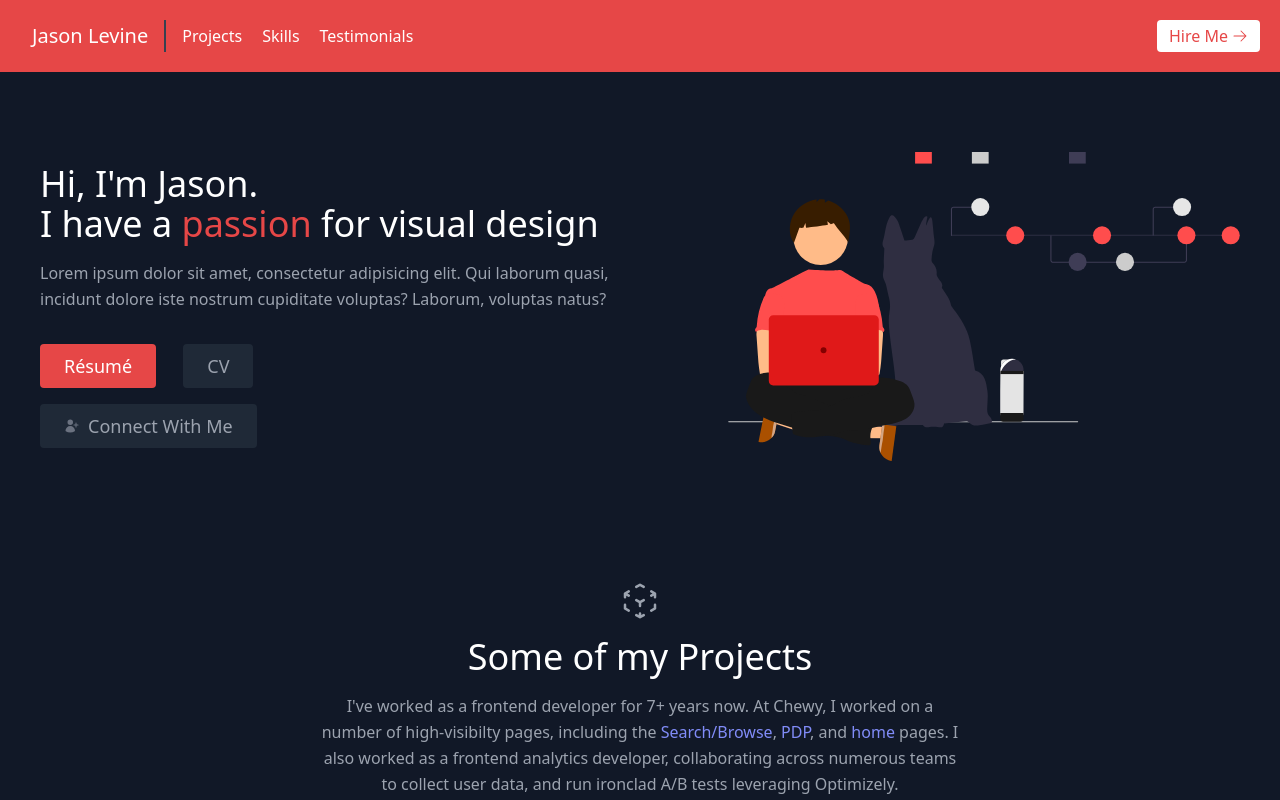
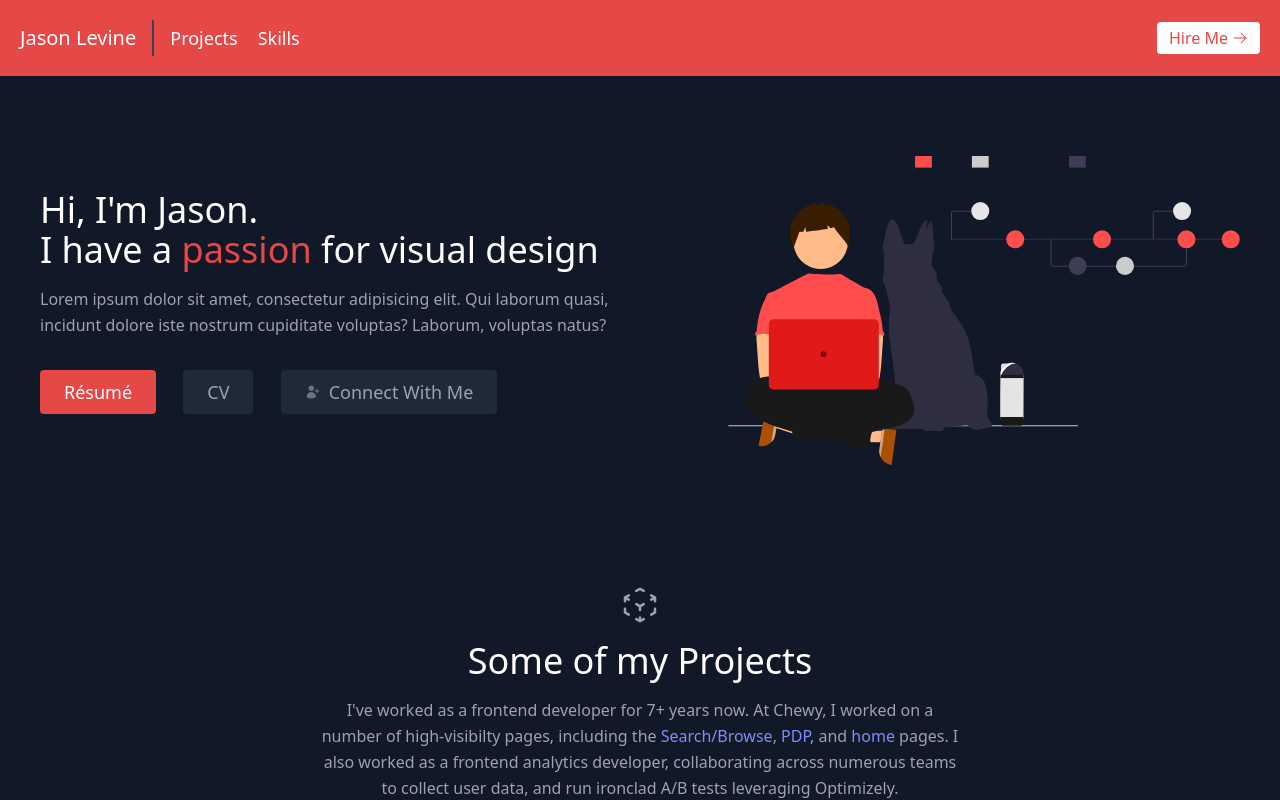
Before and after one commit to JsonLevine/jason-portfolio, a React (Create React App) app: page / in a window 1280 px wide. Shown: the top 800 px of the page. Built offline with nearby package versions, Linux system fonts and the light colour scheme; the HTML template or start-up script is replaced by a standard one.

Commit message:
About fixes, remove burger menu

```diff
--- a/package.json
+++ b/package.json
@@ -8,6 +8,7 @@
     "@testing-library/react": "^13.4.0",
     "@testing-library/user-event": "^13.5.0",
     "react": "^18.2.0",
+    "react-burger-menu": "^3.0.9",
     "react-dom": "^18.2.0",
     "react-scripts": "5.0.1",
     "react-tooltip": "^5.26.3",
--- a/src/components/About.jsx
+++ b/src/components/About.jsx
@@ -16,7 +16,8 @@ function About() {
                 laborum quasi, incidunt dolore iste nostrum cupiditate voluptas?
                 Laborum, voluptas natus?
               </p>
-              <div className="flex justify-center mb-4">
+              <div className="flex flex-col xl:flex-row justify-center mb-4">
+                <div>
                   <a
                     target="_blank"
                     href="./assets/Jason_Levine_Resume.pdf"
@@ -30,7 +31,7 @@ function About() {
                     CV
                   </a>
                 </div>
-              <div className="flex justify-center">
+                <div className="xl:ml-[1.7rem] mt-[1.7rem] xl:mt-0 flex justify-center">
                   <a
                     href="#contact"
                     className="inline-flex text-gray-400 bg-gray-800 border-0 py-2 px-6 focus:outline-none focus:bg-gray-700 hover:bg-gray-700 hover:text-white rounded text-lg">
@@ -38,6 +39,8 @@ function About() {
                     Connect With Me
                   </a>
                 </div>
+              </div>
+
             </div>
             <div className="lg:max-w-lg lg:w-full md:w-1/2 w-5/6">
               <img
--- a/src/components/Contact.jsx
+++ b/src/components/Contact.jsx
@@ -13,9 +13,6 @@ import {
 function Contact() {
   function copyEmail() {
     navigator.clipboard.writeText("jason.levine131@gmail.com");
-  }
-  function copyLinkedin() {
-    navigator.clipboard.writeText("");
   }
 
   return (
@@ -49,7 +46,7 @@ function Contact() {
                   </p>
                 </span>
               </div>
-              <div className="border-l border-custom-red w-px sm:h-0 md:h-8 h-8"></div>
+              <div className="border-l border-custom-red w-px md:h-8"></div>
               <div className="flex items-center">
                 <DevicePhoneMobileIcon className="text-custom-red w-6 h-6 flex-shrink-0 mr-4" />
                 <span className="title-font text-white">
@@ -66,9 +63,9 @@ function Contact() {
                 <h2 className="title-font font-semibold text-white tracking-widest text-xs">
                   LINKEDIN
                 </h2>
-                <a className="text-indigo-400 mt-1">
+                <span className="text-indigo-400 mt-1">
                   linkedin.com/in/jasonllevine
-                </a>
+                </span>
               </span>
               <ArrowTopRightOnSquareIcon className="ml-auto text-indigo-400 w-6 h-6 inline-block" />
             </a>
@@ -78,7 +75,7 @@ function Contact() {
                <h2 className="title-font font-semibold text-white tracking-widest text-xs">
                   EMAIL
                 </h2>
-                <a className="leading-relaxed">
+                <a className="text-indigo-400 leading-relaxed">
                   jason.levine131@gmail.com
                 </a>
                 <Tooltip id="copiedTooltip" content="copied to clipboard!" openOnClick/>
--- a/src/components/Navbar.jsx
+++ b/src/components/Navbar.jsx
@@ -1,32 +1,106 @@
-import React from 'react'
+import React, { useState } from 'react'
 import { ArrowRightIcon } from "@heroicons/react/24/solid";
+import { slide as Menu } from 'react-burger-menu'
 
 function Navbar() {
+  const [isOpen, setIsOpen] = useState(false)
+
+/* Styles if I ever re-implement burger menu
+  function closeMenu() {
+    setIsOpen(false)
+  }
+
+  function toggleMenu() {
+    setIsOpen(!isOpen)
+  }
+
+  function handleStateChange (state) {
+    setIsOpen(isOpen)
+    console.log("State: " + isOpen)
+  }
+
+  var styles = {
+    bmBurgerButton: {
+      position: 'sticky',
+      width: '36px',
+      height: '30px',
+      right: '36px',
+      top: '24px'
+    },
+    bmBurgerBars: {
+      background: '#373a47'
+    },
+    bmBurgerBarsHover: {
+      background: '#a90000'
+    },
+    bmCrossButton: {
+      height: '24px',
+      width: '24px'
+    },
+    bmCross: {
+      background: '#bdc3c7'
+    },
+    bmMenuWrap: {
+      position: 'fixed',
+      height: '100%',
+      top: '70px'
+    },
+    bmMenu: {
+      background: '#373a47',
+      padding: '1em 1.5em 0',
+      fontSize: '1.15em'
+    },
+    bmMorphShape: {
+      fill: '#373a47'
+    },
+    bmItemList: {
+      color: '#b8b7ad',
+      padding: '0.8em'
+    },
+    bmItem: {
+      display: 'flex'
+    },
+    bmOverlay: {
+      background: 'rgba(0, 0, 0, 0.3)'
+    }
+  }
+*/
 return (
     <header className="bg-custom-red md:sticky top-0 z-10">
-          <div className="container mx-auto flex flex-wrap p-5 flex-col sm:flex-row items-center">
-            <a className="title-font font-medium text-white mb-4 sm:mb-0">
-              <a href="#about" className="ml-3 text-xl">
-                Jason Levine
+      <div className="container mx-auto flex flex-wrap p-5 flex-row justify-between items-center">
+        <a href="#about"className="title-font font-medium text-white text-xl">
+          Jason  <br className=" sm:hidden"/>Levine
         </a>
-            </a>
-            <nav className="sm:mr-auto sm:ml-4 sm:py-1 sm:pl-4 sm:border-l-2 sm:border-gray-700	flex flex-wrap items-center text-white justify-center">
+        <nav className="text-lg block mr-auto ml-4 py-1 pl-4 border-l-2 border-gray-700	flex flex-wrap items-center text-white justify-center">
           <a href="#projects" className="mr-5 hover:text-gray-800">
             Projects
           </a>
           <a href="#skills" className="mr-5 hover:text-gray-800">
             Skills
           </a>
-              <a href="#testimonials" className="mr-5 hover:text-gray-800">
-                Testimonials
-              </a>
         </nav>
         <a
           href="#contact"
-              className="inline-flex items-center bg-white border-0 py-1 px-3 focus:outline-none focus:bg-gray-700 hover:bg-gray-700 rounded text-custom-red mt-4 sm:mt-0">
+          className="inline-flex items-center bg-white border-0 py-1 px-3 focus:outline-none focus:bg-gray-700 hover:bg-gray-700 rounded text-custom-red sm:mt-0">
           Hire Me
           <ArrowRightIcon className="w-4 h-4 ml-1" />
         </a>
+        {/*  https://www.npmjs.com/package/react-burger-menu
+        <div className="sm:hidden" >
+          <Menu
+            onStateChange={ isMenuOpen }
+            noOverlay
+            right
+            styles={ styles }
+            customCrossIcon={ false }>
+            <div className="flex-col">
+              <a onClick={() => closeMenu()} id="projects" className="menu-item my-2 text-white hover:text-custom-red" href="#projects">Projects</a>
+              <a onClick={() => closeMenu()} id="skills" className="menu-item my-2 text-white hover:text-custom-red" href="#skills">Skills</a>
+              <a onClick={() => closeMenu()} id="testimonials" className="menu-item my-2 text-white hover:text-custom-red" href="#testimonials">Testimonials</a>
+            </div>
+          </Menu>
+        </div>
+          */}
       </div>
     </header>
   );
```
Also changed, not shown: src/App.js (+5 -5 lines), 1 other file (tests, documents, lock files or other folders). Lines whose indentation alone changed are shown as unchanged.
